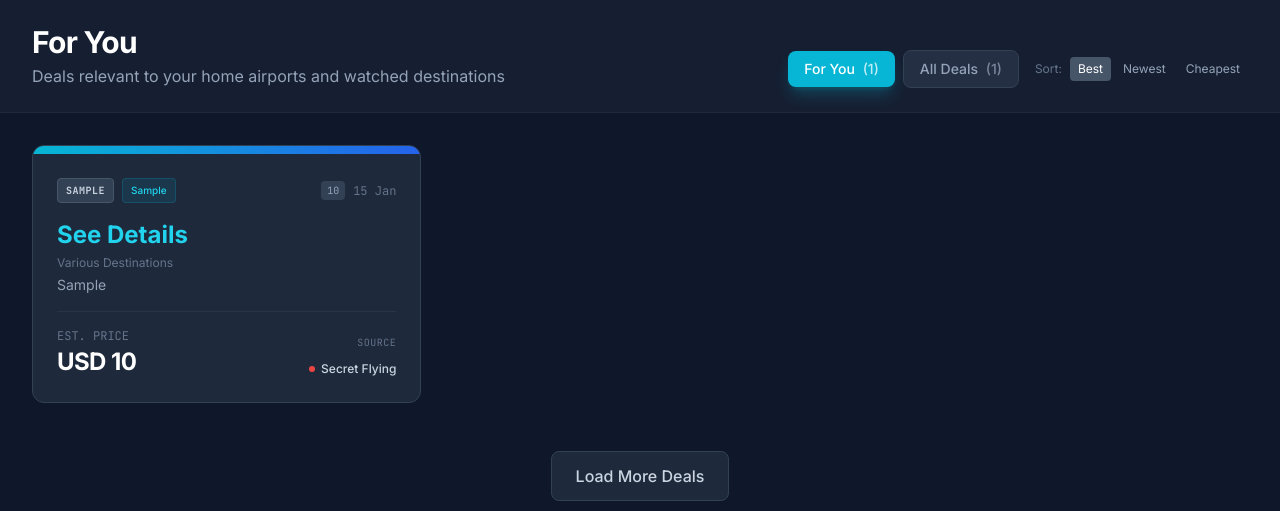
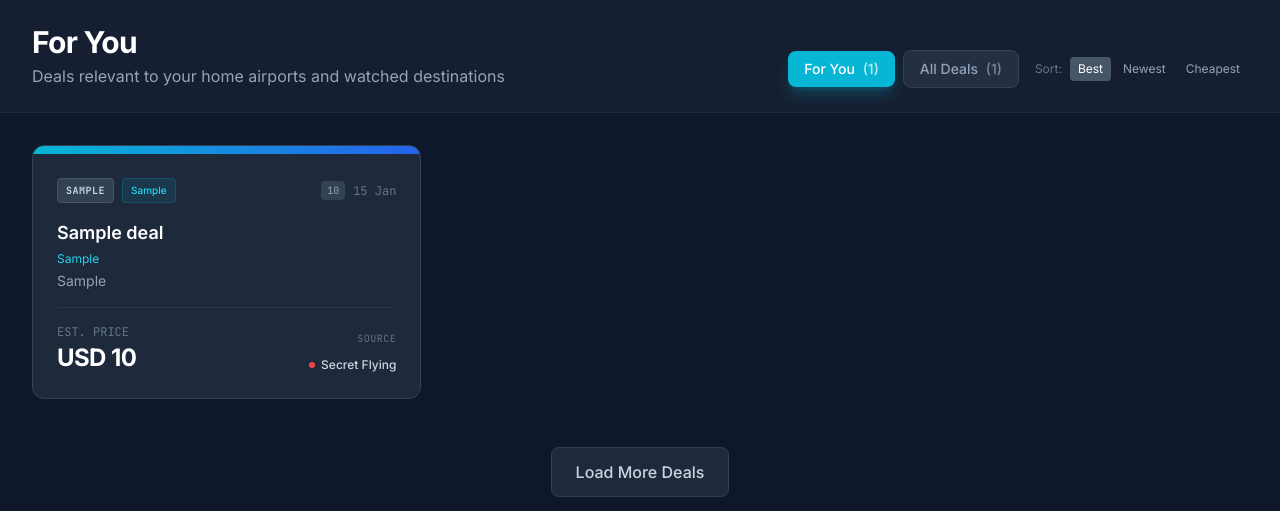
Before and after one commit to jesposito/walkabout, a FastAPI app: page /deals/ in a window 1280 px wide. Shown: the part 65-576 px from the top of the page. Run offline with FastAPI, Linux system fonts and the light colour scheme; tables that the repository leaves empty hold one stand-in row (values such as "Sample post"); some libraries are stand-ins or nearby versions.

Commit message:
fix: trip plans JSON serialization error and improve deal cards with unparsed routes

```diff
--- a/backend/app/templates/deals.html
+++ b/backend/app/templates/deals.html
@@ -98,17 +98,31 @@
                     <div class="mb-4">
                         {% set origin_valid = deal.parsed_origin and deal.parsed_origin|length == 3 and deal.parsed_origin not in ['STO', 'NON'] %}
                         {% set dest_valid = deal.parsed_destination and deal.parsed_destination|length == 3 %}
+                        {% set has_route = origin_valid or dest_valid %}
+
+                        {% if has_route %}
                         <div class="flex items-baseline gap-2 text-2xl font-bold text-white">
                             {% if origin_valid %}
                             <span title="{{ airports[deal.parsed_origin].city if airports.get(deal.parsed_origin) else deal.parsed_origin }}">{{ deal.parsed_origin }}</span>
                             <span class="text-slate-600 text-lg">→</span>
                             {% endif %}
-                            <span class="text-cyan-400" title="{{ airports[deal.parsed_destination].city if airports.get(deal.parsed_destination) else deal.parsed_destination }}">{{ deal.parsed_destination if dest_valid else 'See Details' }}</span>
+                            <span class="text-cyan-400" title="{{ airports[deal.parsed_destination].city if airports.get(deal.parsed_destination) else deal.parsed_destination }}">{{ deal.parsed_destination if dest_valid else '???' }}</span>
                         </div>
                         <div class="text-xs text-slate-500 mt-1">
                             {% if origin_valid and airports.get(deal.parsed_origin) %}{{ airports[deal.parsed_origin].city }} to {% endif %}
-                            {% if dest_valid and airports.get(deal.parsed_destination) %}{{ airports[deal.parsed_destination].city }}{% elif dest_valid %}{{ deal.parsed_destination }}{% else %}Various Destinations{% endif %}
+                            {% if dest_valid and airports.get(deal.parsed_destination) %}{{ airports[deal.parsed_destination].city }}{% elif dest_valid %}{{ deal.parsed_destination }}{% else %}Various{% endif %}
                         </div>
+                        {% else %}
+                        <div class="text-lg font-semibold text-white line-clamp-2" title="{{ deal.raw_title }}">
+                            {{ deal.raw_title[:80] }}{% if deal.raw_title|length > 80 %}...{% endif %}
+                        </div>
+                        {% if deal.relevance_reason %}
+                        <div class="text-xs text-cyan-400 mt-1">
+                            {{ deal.relevance_reason }}
+                        </div>
+                        {% endif %}
+                        {% endif %}
+
                         {% if deal.parsed_airline %}
                         <div class="text-sm text-slate-400 mt-1 truncate" title="{{ deal.raw_title }}">
                             {{ deal.parsed_airline }}
```
Also changed, not shown: backend/app/templates/trips.html (+16 -1 lines).
